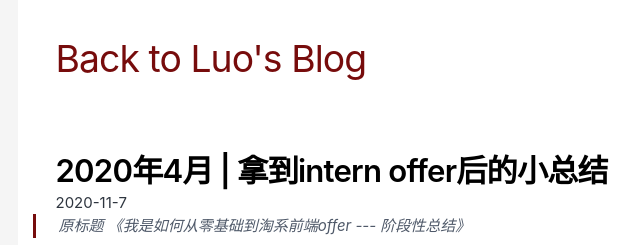
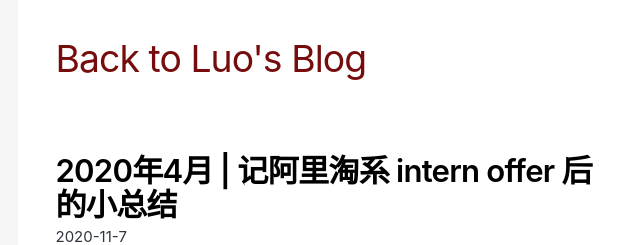
Before and after one commit to law-chain-hot/law-chain-hot.github.io-old, a Gatsby site: page /review-intern-interview/ in a window 1280 px wide. Shown: the top 245 px of the page, without its empty margins (307-947 px from the left). Built offline with nearby package versions, Linux system fonts and the light colour scheme; Gatsby itself is replaced by a stand-in of ours; some packages are replaced by stand-ins of ours.

Commit message:
blog: change title

```diff
--- a/content/blog/review-intern-interview/index.md
+++ b/content/blog/review-intern-interview/index.md
@@ -1,5 +1,5 @@
 ---
-title: 2020年4月 | 拿到intern offer后的小总结
+title: 2020年4月 | 记阿里淘系 intern offer 后的小总结
 date: "2020-11-7"
 description: "我是如何从零基础到淘系前端offer --- 阶段性总结"
 ---
```
